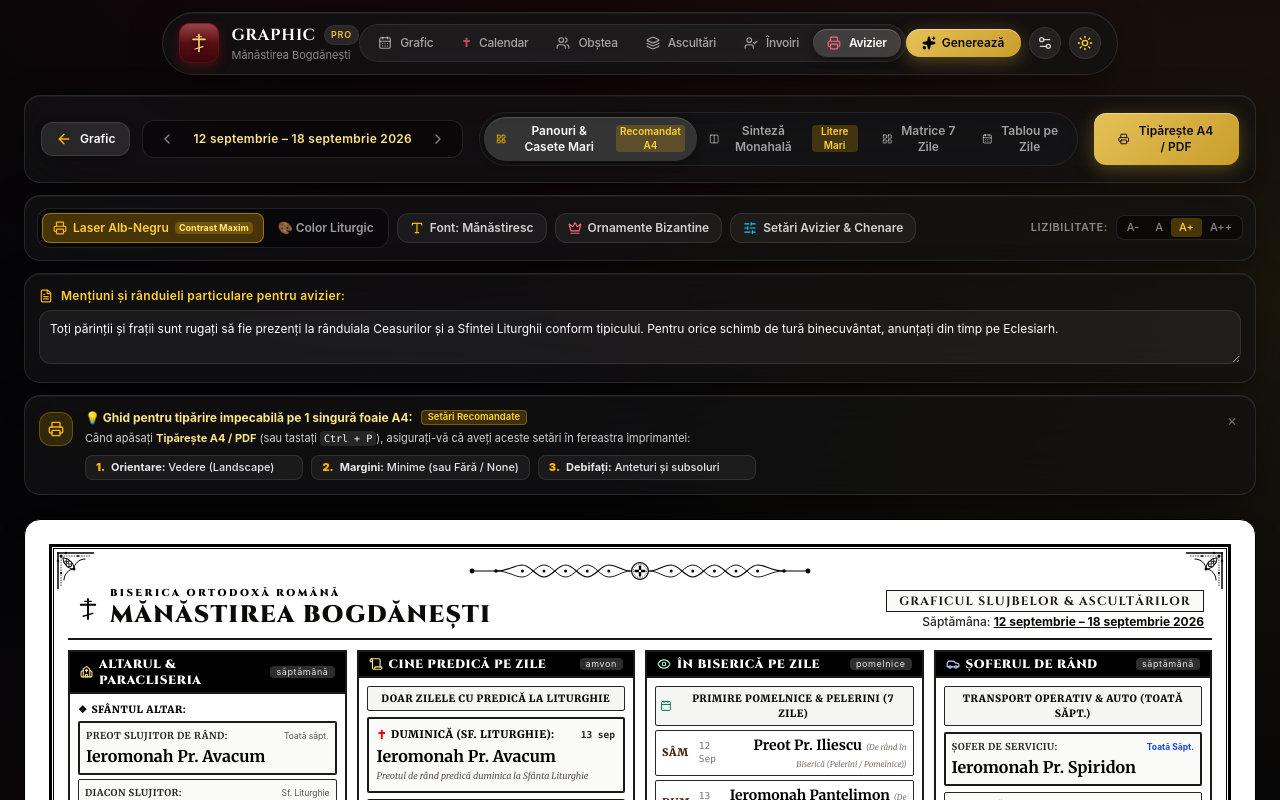
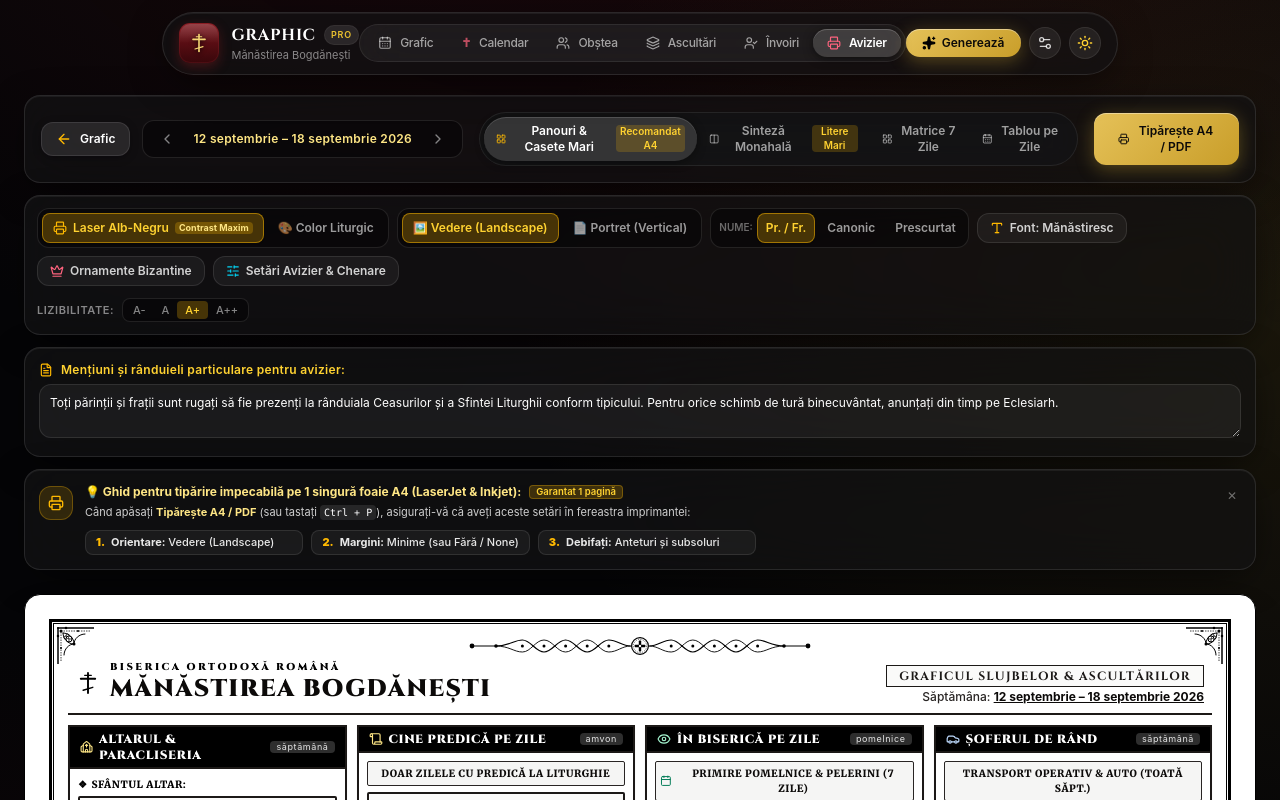
Before and after one commit to almeueste777-ops/graphic, a React (Vite) app: page / in a window 1280 px wide. Both pictures are taken after a click on the button "Avizier". Shown: the top 800 px of the page. Built offline with nearby package versions, Linux system fonts and the light colour scheme; a web font is replaced by a local one.

Commit message:
fix(print): fix duplicate title prefixes, eliminate page 2 overflow, add landscape portrait switcher

```diff
--- a/src/components/PrintableView.tsx
+++ b/src/components/PrintableView.tsx
@@ -38,12 +38,20 @@ import {
 import { getDayLiturgicalInfo } from '../services/orthodoxCalendar';
 
 type PrintLayoutMode = 'modular' | 'split' | 'matrix' | 'cards';
+type PageOrientation = 'landscape' | 'portrait';
+type NameFormatMode = 'traditional' | 'canonical' | 'short_rank';
 type FontTheme = 'merriweather' | 'eb_garamond' | 'lora' | 'playfair' | 'inter';
 type PrintFontSizeMode = 'compact' | 'normal' | 'large' | 'extra_large';
 type FontWeightMode = 'bold' | 'black' | 'normal';
 type OrnamentStyle = 'voievodal' | 'classic' | 'minimal';
 type OrnamentColorMode = 'ruby' | 'black' | 'gold';
 type PrintInkMode = 'laser_bw' | 'color';
+
+export const cleanMonasticName = (rawName: string): string => {
+  return rawName
+    .replace(/^(Părintele|Parintele|Fratele|Maica|Sora|Arhimandrit|Arhim\.|Arhim|Protosinghel|Protos\.|Protos|Ieromonah|Ierom\.|Ierom|Ierodiacon|Ierod\.|Ierod|Arhidiacon|Arhid\.|Arhid|Preot|Diacon|Diac\.|Diac|Monahul|Monah|Pr\.|Pr|Fr\.)\s*/gi, '')
+    .trim();
+};
 
 interface PrintableViewProps {
   currentDate: Date;
@@ -67,6 +75,12 @@ export const PrintableView: React.FC<PrintableViewProps> = ({
   // Layout & View State - Default to 'modular' (Large Byzantine Boxes)
   const [layoutMode, setLayoutMode] = useState<PrintLayoutMode>('modular');
 
+  // Page Orientation - Landscape (Vedere) or Portrait (Vertical A4)
+  const [pageOrientation, setPageOrientation] = useState<PageOrientation>('landscape');
+
+  // Name Formatting Mode - Traditional (Pr. / Fr.), Canonical (Protosinghel / Ieromonah), or Short (Ierom.)
+  const [nameFormatMode, setNameFormatMode] = useState<NameFormatMode>('traditional');
+
   // High-Contrast Laser vs Color Profile (Default to 'laser_bw' for crisp physical printing)
   const [printInkMode, setPrintInkMode] = useState<PrintInkMode>('laser_bw');
   const [showPrintGuide, setShowPrintGuide] = useState<boolean>(true);
@@ -86,6 +100,7 @@ export const PrintableView: React.FC<PrintableViewProps> = ({
   const [mergeWeeklyInMatrix, setMergeWeeklyInMatrix] = useState<boolean>(true);
   const [showAnnouncements, setShowAnnouncements] = useState<boolean>(true);
   const [showSignatures, setShowSignatures] = useState<boolean>(true);
+  const [showOtherModules, setShowOtherModules] = useState<boolean>(false);
 
   // Active toolbar panel (Apple style expandable controls)
   const [activeToolbarTab, setActiveToolbarTab] = useState<'typography' | 'ornaments' | 'options' | null>(null);
@@ -101,12 +116,43 @@ export const PrintableView: React.FC<PrintableViewProps> = ({
 
   const weekRangeFormatted = `${format(weekStart, 'd MMMM', { locale: ro })} – ${format(weekEnd, 'd MMMM yyyy', { locale: ro })}`;
 
-  const getPersonName = (personId: string | null | undefined, fullForm: boolean = false) => {
+  const getPersonName = (personId: string | null | undefined, modeOrFull?: NameFormatMode | boolean) => {
     if (!personId) return '—';
     const person = persons.find(p => p.id === personId);
     if (!person) return '—';
-    const cleanName = person.name.replace(/^(Părintele|Fratele|Maica|Sora|Ierom\.|Arhim\.)\s*/gi, '').trim();
-    const formatted = fullForm ? `${person.rank} ${cleanName}` : `${person.rank} ${cleanName}`;
+    const cleanName = cleanMonasticName(person.name);
+    const activeMode: NameFormatMode = typeof modeOrFull === 'string' ? modeOrFull : nameFormatMode;
+
+    let formatted = '';
+    if (activeMode === 'traditional') {
+      // Tradițional Monahal (Pr. / Fr. / Diac.)
+      if (person.rank === 'Frate' || person.name.startsWith('Fr.') || person.rank === 'Monah') {
+        formatted = `Fr. ${cleanName}`;
+      } else if (person.rank === 'Diacon') {
+        formatted = `Diac. ${cleanName}`;
+      } else {
+        formatted = `Pr. ${cleanName}`;
+      }
+    } else if (activeMode === 'canonical') {
+      // Canonic Eclezial (Ieromonah Pantelimon, Protosinghel Mina, Ierodiacon Modest, Frate Arghir, Preot Iliescu)
+      let rank = person.rank;
+      if (!rank) {
+        rank = (person.name.startsWith('Fr.') || person.name.toLowerCase().includes('frate')) ? 'Frate' : 'Ieromonah';
+      }
+      formatted = `${rank} ${cleanName}`;
+    } else {
+      // Scurt Liturgic (Protos. Mina, Ierom. Pantelimon, Ierod. Modest, Pr. Iliescu, Fr. Arghir)
+      let shortRank = 'Pr.';
+      if (person.rank === 'Protosinghel') shortRank = 'Protos.';
+      else if (person.rank === 'Ieromonah') shortRank = 'Ierom.';
+      else if (person.rank === 'Ierodiacon') shortRank = 'Ierod.';
+      else if (person.rank === 'Arhimandrit') shortRank = 'Arhim.';
+      else if (person.rank === 'Diacon') shortRank = 'Diac.';
+      else if (person.rank === 'Frate' || person.rank === 'Monah') shortRank = 'Fr.';
+      else if (person.rank === 'Preot') shortRank = 'Pr.';
+      formatted = `${shortRank} ${cleanName}`;
+    }
+
     return isUppercase ? formatted.toUpperCase() : formatted;
   };
 
@@ -389,6 +435,70 @@ export const PrintableView: React.FC<PrintableViewProps> = ({
                 title="Profil color cu nuanțe de rubiniu bisericesc, auriu și accente liturgice"
               >
                 <span>🎨 Color Liturgic</span>
+              </button>
+            </div>
+
+            {/* Page Orientation Switcher (Landscape vs Portrait) */}
+            <div className="flex items-center space-x-1 bg-black/40 p-1 rounded-xl border border-white/10">
+              <button
+                onClick={() => setPageOrientation('landscape')}
+                className={`flex items-center space-x-1.5 px-2.5 py-1.5 rounded-lg text-xs font-semibold transition-all ${
+                  pageOrientation === 'landscape'
+                    ? 'bg-amber-400/25 border border-amber-400/50 text-amber-300 shadow-xs'
+                    : 'text-white/60 hover:text-white'
+                }`}
+                title="Format Vedere (Landscape) - 4 coloane orizontale pentru avizier (Recomandat)"
+              >
+                <span>🖼️ Vedere (Landscape)</span>
+              </button>
+              <button
+                onClick={() => setPageOrientation('portrait')}
+                className={`flex items-center space-x-1.5 px-2.5 py-1.5 rounded-lg text-xs font-semibold transition-all ${
+                  pageOrientation === 'portrait'
+                    ? 'bg-amber-400/25 border border-amber-400/50 text-amber-300 shadow-xs'
+                    : 'text-white/60 hover:text-white'
+                }`}
+                title="Format Portret (A4 Vertical) - 2x2 casete mari una sub alta pe 1 pagină A4"
+              >
+                <span>📄 Portret (Vertical)</span>
+              </button>
+            </div>
+
+            {/* Name Formatting Mode Switcher */}
+            <div className="flex items-center space-x-1 bg-black/40 p-1 rounded-xl border border-white/10">
+              <span className="text-white/40 text-[10px] pl-1 font-semibold uppercase hidden sm:inline">Nume:</span>
+              <button
+                onClick={() => setNameFormatMode('traditional')}
+                className={`px-2 py-1.5 rounded-lg text-xs font-semibold transition-all ${
+                  nameFormatMode === 'traditional'
+                    ? 'bg-amber-400/25 border border-amber-400/50 text-amber-300 shadow-xs'
+                    : 'text-white/60 hover:text-white'
+                }`}
+                title="Tradițional monahal: Pr. Avacum, Pr. Modest, Fr. Arghir"
+              >
+                <span>Pr. / Fr.</span>
+              </button>
+              <button
+                onClick={() => setNameFormatMode('canonical')}
+                className={`px-2 py-1.5 rounded-lg text-xs font-semibold transition-all ${
+                  nameFormatMode === 'canonical'
+                    ? 'bg-amber-400/25 border border-amber-400/50 text-amber-300 shadow-xs'
+                    : 'text-white/60 hover:text-white'
+                }`}
+                title="Rang canonic complet: Protosinghel Avacum, Ieromonah Pantelimon, Ierodiacon Modest, Frate Arghir"
+              >
+                <span>Canonic</span>
+              </button>
+              <button
+                onClick={() => setNameFormatMode('short_rank')}
+                className={`px-2 py-1.5 rounded-lg text-xs font-semibold transition-all ${
+                  nameFormatMode === 'short_rank'
+                    ? 'bg-amber-400/25 border border-amber-400/50 text-amber-300 shadow-xs'
+                    : 'text-white/60 hover:text-white'
+                }`}
+                title="Prescurtat liturgic: Protos. Mina, Ierom. Pantelimon, Ierod. Modest"
+              >
+                <span>Prescurtat</span>
               </button>
             </div>
 
@@ -702,6 +812,21 @@ export const PrintableView: React.FC<PrintableViewProps> = ({
                 </div>
               </label>
 
+              {otherModules.length > 0 && (
+                <label className="p-3 rounded-xl bg-white/[0.03] border border-white/10 flex items-start space-x-3 cursor-pointer hover:bg-white/[0.06] transition-colors">
+                  <input
+                    type="checkbox"
+                    checked={showOtherModules}
+                    onChange={e => setShowOtherModules(e.target.checked)}
+                    className="mt-0.5 rounded bg-stone-900 border-white/20 text-amber-500 focus:ring-amber-400 w-4 h-4"
+                  />
+                  <div>
+                    <span className="font-semibold text-white block">Afișează Alte Ascultări</span>
+                    <span className="text-[11px] text-white/50 block mt-0.5">Module suplimentare create manual ({otherModules.length} găsite).</span>
+                  </div>
+                </label>
+              )}
+
               {layoutMode === 'matrix' && (
                 <label className="p-3 rounded-xl bg-white/[0.03] border border-white/10 flex items-start space-x-3 cursor-pointer hover:bg-white/[0.06] transition-colors">
                   <input
@@ -746,8 +871,8 @@ export const PrintableView: React.FC<PrintableViewProps> = ({
               </div>
               <div className="space-y-1">
                 <div className="font-bold text-amber-200 text-xs flex items-center space-x-2">
-                  <span>💡 Ghid pentru tipărire impecabilă pe 1 singură foaie A4:</span>
-                  <span className="text-[9.5px] font-semibold text-amber-300 bg-amber-400/20 px-1.5 py-0.2 rounded border border-amber-400/30">Setări Recomandate</span>
+                  <span>💡 Ghid pentru tipărire impecabilă pe 1 singură foaie A4 (LaserJet & Inkjet):</span>
+                  <span className="text-[9.5px] font-semibold text-amber-300 bg-amber-400/20 px-1.5 py-0.2 rounded border border-amber-400/30">Garantat 1 pagină</span>
                 </div>
                 <p className="text-[11px] text-white/80 leading-relaxed">
                   Când apăsați <strong className="text-amber-200">Tipărește A4 / PDF</strong> (sau tastați <kbd className="px-1 py-0.5 rounded bg-white/10 text-white font-mono text-[10px]">Ctrl + P</kbd>), asigurați-vă că aveți aceste setări în fereastra imprimantei:
@@ -755,7 +880,7 @@ export const PrintableView: React.FC<PrintableViewProps> = ({
                 <div className="grid grid-cols-1 sm:grid-cols-3 gap-2 pt-1 text-[11px] text-white/90 font-medium">
                   <div className="flex items-center space-x-1.5 bg-white/5 px-2.5 py-1 rounded-lg border border-white/10">
                     <span className="text-amber-400 font-black">1.</span>
-                    <span><strong>Orientare:</strong> Vedere (Landscape)</span>
+                    <span><strong>Orientare:</strong> {pageOrientation === 'landscape' ? 'Vedere (Landscape)' : 'Portret (Vertical)'}</span>
                   </div>
                   <div className="flex items-center space-x-1.5 bg-white/5 px-2.5 py-1 rounded-lg border border-white/10">
                     <span className="text-amber-400 font-black">2.</span>
@@ -779,8 +904,16 @@ export const PrintableView: React.FC<PrintableViewProps> = ({
         )}
       </div>
 
-      {/* ================= PRINTABLE SHEET AREA (OPTIMIZED FOR A4 LANDSCAPE) ================= */}
-      <div className={`print-sheet-landscape bg-[#ffffff] text-[#0c0a09] p-4 sm:p-6 rounded-2xl shadow-2xl border ${contrastClasses} ${fontThemeClasses[fontTheme].body} print:p-0 print:border-none print:shadow-none print:rounded-none relative ${printInkMode === 'laser_bw' ? 'laser-bw-print' : ''}`}>
+      {/* Dynamic @page style for browser print engine based on chosen orientation */}
+      <style dangerouslySetInnerHTML={{ __html: `
+        @page {
+          size: ${pageOrientation === 'landscape' ? 'landscape' : 'portrait'};
+          margin: 4mm 5mm 4mm 5mm;
+        }
+      `}} />
+
+      {/* ================= PRINTABLE SHEET AREA (OPTIMIZED FOR A4 LANDSCAPE OR PORTRAIT) ================= */}
+      <div className={`print-sheet-${pageOrientation} bg-[#ffffff] text-[#0c0a09] p-4 sm:p-6 rounded-2xl shadow-2xl border ${contrastClasses} ${fontThemeClasses[fontTheme].body} print:p-0 print:border-none print:shadow-none print:rounded-none relative ${printInkMode === 'laser_bw' ? 'laser-bw-print' : ''}`}>
 
         {/* Outer Frame with Byzantine Ornaments */}
         <div className={`p-3 sm:p-4 relative min-h-[500px] flex flex-col justify-between print-frame-contain ${
@@ -841,8 +974,12 @@ export const PrintableView: React.FC<PrintableViewProps> = ({
             {/* ================= LAYOUT 0: DREPTUNGHIURI MONAHALE (RECOMANDAT A4) ================= */}
             {layoutMode === 'modular' && (
               <div className="mt-2.5 space-y-2.5">
-                {/* 4 DREPTUNGHIURI PRINCIPALE LÂNGĂ LALTĂ (ALTAR & PARACLISERIE, PREDICA, STAT ÎN BISERICĂ, ȘOFERIE) */}
-                <div className="grid grid-cols-1 md:grid-cols-2 lg:grid-cols-4 print:grid-cols-4 gap-2.5 print:gap-1.5 mt-2 print:mt-1">
+                {/* 4 DREPTUNGHIURI PRINCIPALE (ALTAR & PARACLISERIE, PREDICA, STAT ÎN BISERICĂ, ȘOFERIE) */}
+                <div className={`grid gap-2.5 print:gap-1.5 mt-2 print:mt-1 ${
+                  pageOrientation === 'landscape'
+                    ? 'grid-cols-1 md:grid-cols-2 lg:grid-cols-4 print:grid-cols-4'
+                    : 'grid-cols-1 md:grid-cols-2 print:grid-cols-2'
+                }`}>
 
                   {/* DREPTUNGHIUL 1: ALTARUL & PARACLISERIA (cu STRANA) */}
                   <div className="border-2 border-stone-900 bg-white flex flex-col justify-between shadow-xs print:border-[1.5px] print:shadow-none">
@@ -875,7 +1012,7 @@ export const PrintableView: React.FC<PrintableViewProps> = ({
                               <span className="text-[8.5px] print:text-[7.5px] text-stone-600 font-sans">Toată săpt.</span>
                             </div>
                             <div className={`${fontSizes.name} ${weightClass} ${printInkMode === 'laser_bw' ? 'text-black font-black' : 'text-stone-950'} mt-0.5 leading-snug print:text-[11.5px] print:leading-tight`}>
-                              {getPersonName(altarPreotAssignment?.personId, true)}
+                              {getPersonName(altarPreotAssignment?.personId)}
                             </div>
                             {altarPreotAssignment?.notes && (
                               <div className="text-[8.5px] print:text-[7px] text-stone-600 italic mt-0.5">{altarPreotAssignment.notes}</div>
@@ -891,7 +1028,7 @@ export const PrintableView: React.FC<PrintableViewProps> = ({
                               <span className="text-[8.5px] print:text-[7.5px] text-stone-600 font-sans">Sf. Liturghie</span>
                             </div>
                             <div className={`${fontSizes.name} ${weightClass} ${printInkMode === 'laser_bw' ? 'text-black font-black' : 'text-stone-950'} mt-0.5 leading-snug print:text-[11.5px] print:leading-tight`}>
-                              {getPersonName(altarDiaconAssignment?.personId, true)}
+                              {altarDiaconAssignment?.personId ? getPersonName(altarDiaconAssignment.personId) : 'Pr. Ciprian / Pr. Modest'}
                             </div>
                           </div>
 
@@ -905,8 +1042,8 @@ export const PrintableView: React.FC<PrintableViewProps> = ({
                             </div>
                             <div className={`${fontSizes.name} ${weightClass} ${printInkMode === 'laser_bw' ? 'text-black font-black' : 'text-stone-950'} mt-0.5 leading-snug print:text-[11.5px] print:leading-tight`}>
                               {altarProtosAssignment?.personId
-                                ? getPersonName(altarProtosAssignment.personId, true)
-                                : getPersonName(persons.find(p => p.id === 'p_iliescu')?.id, true)}
+                                ? getPersonName(altarProtosAssignment.personId)
+                                : getPersonName(persons.find(p => p.id === 'p_iliescu')?.id) || 'Pr. Iliescu'}
                             </div>
                           </div>
                         </div>
@@ -926,7 +1063,7 @@ export const PrintableView: React.FC<PrintableViewProps> = ({
                               <span className="text-[8.5px] print:text-[7.5px] text-stone-600 font-sans">Toată săpt.</span>
                             </div>
                             <div className={`${fontSizes.name} ${weightClass} ${printInkMode === 'laser_bw' ? 'text-black font-black' : 'text-stone-950'} mt-0.5 leading-snug print:text-[11.5px] print:leading-tight`}>
-                              {getPersonName(paracliserAssignment?.personId, true)}
+                              {getPersonName(paracliserAssignment?.personId)}
                             </div>
                             <div className="text-[8px] print:text-[7px] text-stone-600 italic mt-0.5">
                               Toaca, clopotele, cădelnița & Altar
@@ -946,7 +1083,7 @@ export const PrintableView: React.FC<PrintableViewProps> = ({
                               <span>Protopsalt (Strana 1):</span>
                             </div>
                             <div className={`${fontSizes.name} ${weightClass} ${printInkMode === 'laser_bw' ? 'text-black font-black' : 'text-stone-950'} leading-snug print:text-[11px] print:leading-tight`}>
-                              {getPersonName(stranaPsaltAssignment?.personId, true)}
+                              {getPersonName(stranaPsaltAssignment?.personId)}
                             </div>
                           </div>
 
@@ -955,7 +1092,7 @@ export const PrintableView: React.FC<PrintableViewProps> = ({
                               <span>Ajutor Permanent / Cititor:</span>
                             </div>
                             <div className={`${fontSizes.name} ${weightClass} ${printInkMode === 'laser_bw' ? 'text-black font-black' : 'text-stone-950'} leading-snug print:text-[11px] print:leading-tight`}>
-                              {getPersonName(stranaAjutorAssignment?.personId, true)}
+                              {getPersonName(stranaAjutorAssignment?.personId)}
                             </div>
                           </div>
                         </div>
@@ -991,8 +1128,8 @@ export const PrintableView: React.FC<PrintableViewProps> = ({
                         {/* 1. DUMINICĂ */}
                         {weekLiturgicalDays.filter(d => d.isSunday).map(d => {
                           const assign = predicaModule ? getAssignment(d.dateStr, predicaModule.id, predicaModule.roles[0]?.id, 0) : null;
-                          const name = getPersonName(assign?.personId, true);
-                          const fallbackName = getPersonName(altarPreotAssignment?.personId, true);
+                          const name = getPersonName(assign?.personId);
+                          const fallbackName = getPersonName(altarPreotAssignment?.personId);
                           return (
                             <div key={d.dateStr} className={`p-2 print:p-1 rounded-xs space-y-0.5 ${
                               printInkMode === 'laser_bw' ? 'bg-stone-50 border-2 border-stone-900 print:border-black' : 'bg-red-50/70 border-2 border-red-300'
@@ -1019,7 +1156,7 @@ export const PrintableView: React.FC<PrintableViewProps> = ({
                         {/* 2. SÂMBĂTĂ */}
                         {weekLiturgicalDays.filter(d => d.isSaturday).map(d => {
                           const assign = predicaModule ? getAssignment(d.dateStr, predicaModule.id, predicaModule.roles[0]?.id, 0) : null;
-                          const name = getPersonName(assign?.personId, true);
+                          const name = getPersonName(assign?.personId);
                           const iliescu = persons.find(p => p.id === 'p_iliescu');
                           return (
                             <div key={d.dateStr} className={`p-2 print:p-1 rounded-xs space-y-0.5 ${
@@ -1034,7 +1171,7 @@ export const PrintableView: React.FC<PrintableViewProps> = ({
                                 <span className="text-[9.5px] print:text-[7.5px] font-bold text-stone-800 font-mono">{d.dateFormatted}</span>
                               </div>
                               <div className={`${fontSizes.name} ${weightClass} ${printInkMode === 'laser_bw' ? 'text-black font-black' : 'text-stone-950'} mt-0.5 leading-snug text-sm sm:text-base print:text-[11.5px] print:leading-tight`}>
-                                {name !== '—' ? name : iliescu ? getPersonName(iliescu.id, true) : 'Pr. Iliescu / Diacon de rând'}
+                                {name !== '—' ? name : iliescu ? getPersonName(iliescu.id) : 'Pr. Iliescu / Diacon de rând'}
                               </div>
                               <div className="text-[9px] print:text-[7px] text-stone-600 italic">
                                 2 sâmbete Pr. Iliescu, 2 sâmbete diacon prin rotație
@@ -1046,7 +1183,7 @@ export const PrintableView: React.FC<PrintableViewProps> = ({
                         {/* 3. PRAZNICE ÎMPĂRĂTEȘTI / SĂRBĂTORI CU CRUCE ROȘIE ÎN CURSUL SĂPTĂMÂNII */}
                         {weekLiturgicalDays.filter(d => !d.isSunday && !d.isSaturday && d.litInfo.isRedCross).map(d => {
                           const assign = predicaModule ? getAssignment(d.dateStr, predicaModule.id, predicaModule.roles[0]?.id, 0) : null;
-                          const name = getPersonName(assign?.personId, true);
+                          const name = getPersonName(assign?.personId);
                           return (
                             <div key={d.dateStr} className={`p-2 print:p-1 rounded-xs space-y-0.5 ${
                               printInkMode === 'laser_bw' ? 'bg-stone-50 border-2 border-stone-900 print:border-black' : 'bg-amber-50 border-2 border-amber-400'
@@ -1113,7 +1250,7 @@ export const PrintableView: React.FC<PrintableViewProps> = ({
 
                         {weekLiturgicalDays.map(item => {
                           const assign = bisericaModule ? getAssignment(item.dateStr, bisericaModule.id, bisericaModule.roles[0]?.id, 0) : null;
-                          const personName = getPersonName(assign?.personId, true);
+                          const personName = getPersonName(assign?.personId);
                           const isWeekend = item.isSunday || item.isSaturday;
 
                           return (
@@ -1191,7 +1328,7 @@ export const PrintableView: React.FC<PrintableViewProps> = ({
                             <span className="text-[8.5px] print:text-[7.5px] text-blue-700 font-bold font-sans">Toată Săpt.</span>
                           </div>
                           <div className={`${fontSizes.name} ${weightClass} ${printInkMode === 'laser_bw' ? 'text-black font-black' : 'text-stone-950'} mt-0.5 leading-snug text-sm sm:text-base print:text-[11.5px] print:leading-tight`}>
-                            {getPersonName(soferAssignment?.personId, true)}
+                            {getPersonName(soferAssignment?.personId)}
                           </div>
                           {soferAssignment?.notes && (
                             <div className="text-[8.5px] print:text-[7px] text-stone-600 italic mt-0.5">{soferAssignment.notes}</div>
@@ -1244,9 +1381,9 @@ export const PrintableView: React.FC<PrintableViewProps> = ({
 
                 </div>
 
-                {/* ROW 2: ALTE ASCULTĂRI (DACĂ EXISTĂ) */}
-                {otherModules.length > 0 && (
-                  <div className="border-2 border-stone-900 bg-white p-2 shadow-xs">
+                {/* ROW 2: ALTE ASCULTĂRI (NUMAI DACĂ ESTE ACTIVAT EXPLICIT ÎN OPȚIUNI) */}
+                {showOtherModules && otherModules.length > 0 && (
+                  <div className="border-2 border-stone-900 bg-white p-2 shadow-xs mt-2">
                     <div className="font-bold text-xs uppercase tracking-wider text-stone-900 pb-1 border-b border-stone-300 flex items-center space-x-1.5">
                       <span className="text-amber-700">❖</span>
                       <span className={fontThemeClasses[fontTheme].header}>ALTE ASCULTĂRI MĂNĂSTIREȘTI</span>
@@ -1263,7 +1400,7 @@ export const PrintableView: React.FC<PrintableViewProps> = ({
                               <span className="text-[9px] text-stone-500">{mod.roles[0]?.name || 'Responsabil'}</span>
                             </div>
                             <div className={`${fontSizes.name} ${weightClass} text-stone-950 font-bold`}>
-                              {getPersonName(assignment?.personId, true)}
+                              {getPersonName(assignment?.personId)}
                             </div>
                           </div>
                         );
@@ -1305,7 +1442,7 @@ export const PrintableView: React.FC<PrintableViewProps> = ({
                             <div key={role.id} className="space-y-1">
                               {Array.from({ length: role.requiredCount }).map((_, slotIdx) => {
                                 const assignment = getWeeklyAssignment(module.id, role.id, slotIdx);
-                                const personName = getPersonName(assignment?.personId, true);
+                                const personName = getPersonName(assignment?.personId);
 
                                 return (
                                   <div
```
Also changed, not shown: src/index.css (+41 -9 lines), 1 other file (tests, documents, lock files or other folders).
